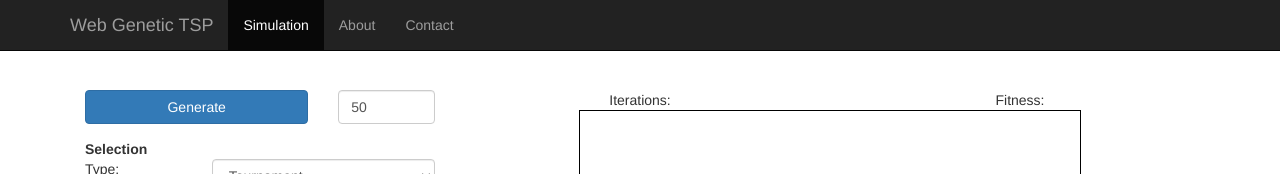
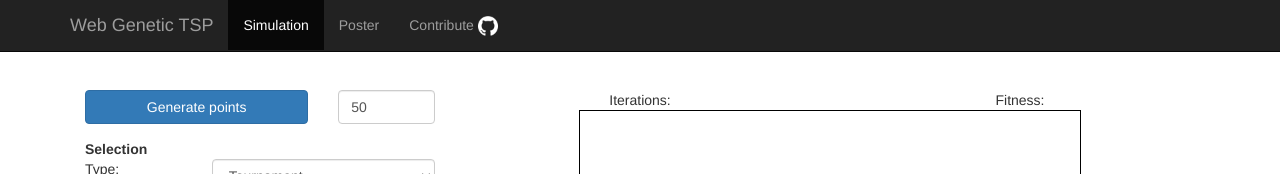
Before and after one commit to ostap0207/web-ga-tsp, a plain HTML site: page index.html in a window 1280 px wide. Shown: the top 174 px of the page. Drawn offline with Linux system fonts and the light colour scheme.

Commit message:
Add poster adn github links

```diff
--- a/index.html
+++ b/index.html
@@ -24,8 +24,8 @@
         <div id="navbar" class="collapse navbar-collapse">
             <ul class="nav navbar-nav">
                 <li class="active"><a href="#">Simulation</a></li>
-                <li><a href="#about">About</a></li>
-                <li><a href="#contact">Contact</a></li>
+                <li ><a href="poster.pdf">Poster</a></li>
+                <li><a href="https://github.com/ostap0207/web-ga-tsp">Contribute <img height="20px" src="github.png"/></a></li>
             </ul>
         </div>
     </div>
@@ -38,7 +38,7 @@
             <div class="col-sm-4">
                 <div class="row">
                     <div class="col-sm-8">
-                        <button id="generateBtn" class="btn btn-primary btn-block">Generate</button>
+                        <button id="generateBtn" class="btn btn-primary btn-block">Generate points</button>
                     </div>
                     <div class="col-sm-4">
                         <form onsubmit="return false;">
```
Also changed, not shown: github.png (added), 1 other file.
